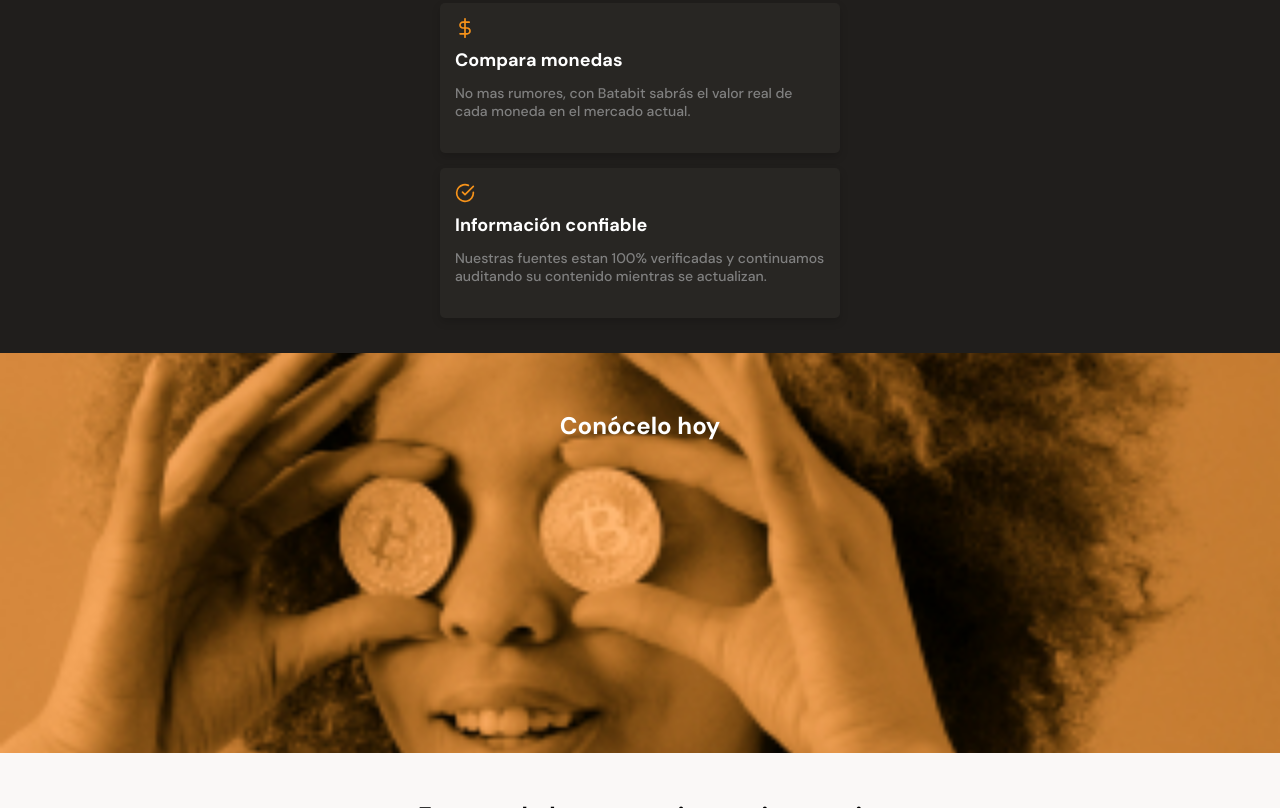
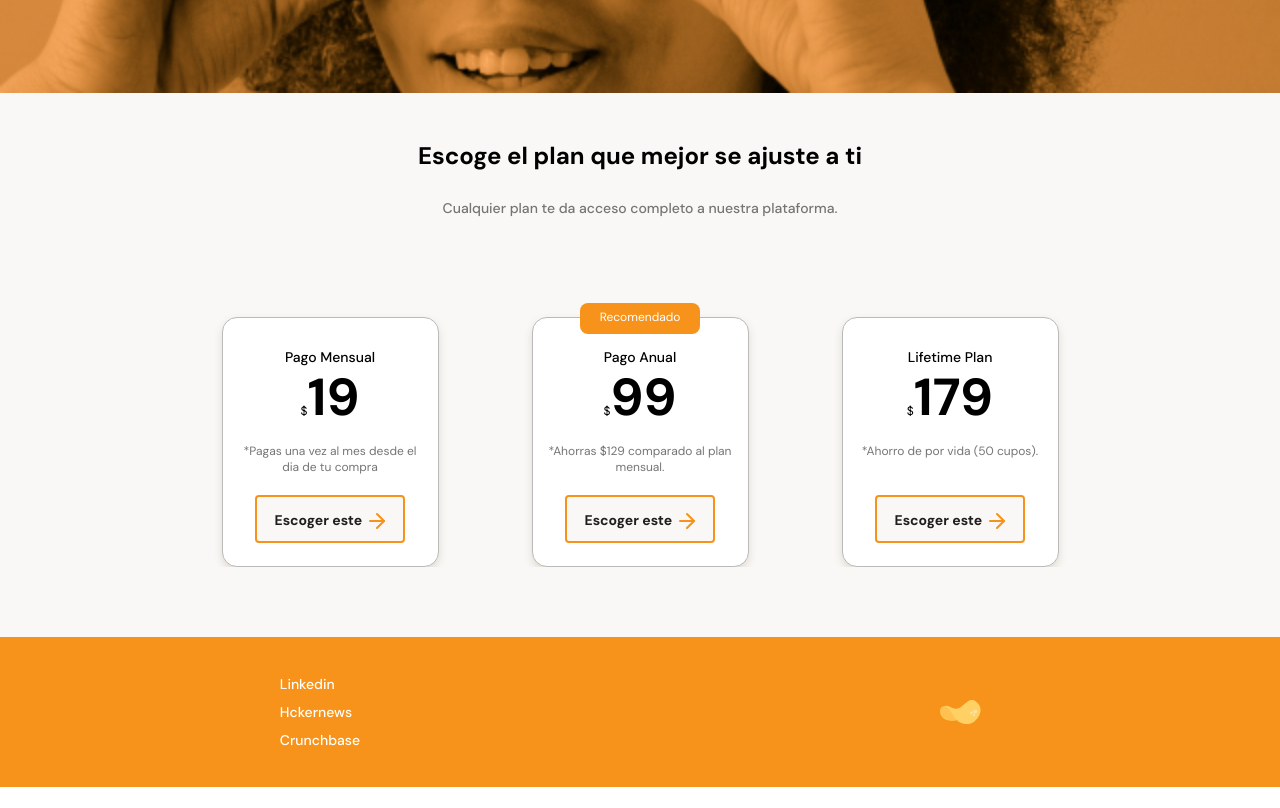
Before and after one commit to galarzadev/BataBit, a plain HTML site: page index.html in a window 1280 px wide. Shown: the part 1992-2800 px from the top of the page. After the commit the page ends 2779 px from the top, so only its background shows below. Drawn offline with Linux system fonts and the light colour scheme.

Commit message:
version final de batabit

```diff
--- /dev/null
+++ b/css/tablet.css
@@ -0,0 +1,22 @@
+.main-tables--container {
+  display: flex;
+  /* flex-wrap: wrap; */
+  width: 930px;
+  margin: 0 auto;
+}
+.product-card--container {
+  display: flex;
+  flex-wrap: wrap;
+  width: 930px;
+  margin: 0 auto;
+}
+.plans-container--slider {
+  /* justify-content: center; */
+  max-width: 930px;
+  margin: 0 auto;
+  height: auto;
+  overflow-x: auto;
+}
+.bitcoin-img-container {
+  background-image: url("../assets/imgs/bitcoinbaby2x.jpg");
+}
--- a/index.html
+++ b/index.html
@@ -9,6 +9,7 @@
 <link href="https://fonts.googleapis.com/css2?family=DM+Sans:wght@400;500;700&family=Inter:wght@300;500&display=swap"
 rel="stylesheet">
 <link rel="stylesheet" href="./style.css">
+<link rel="stylesheet" href="./css/tablet.css" media="(min-width: 930px)">
 </head>
 <body>
   <header>
@@ -29,7 +30,7 @@ rel="stylesheet">
         <h2>Visibilizamos todas las tazas de intercambio</h2>
         <p>Traemos informacion en tiempo real de las casas de cambio y las monedas mas importantes del mundo</p>
       </div>
-      <section class="main-tables-container">
+      <section class="main-tables--container">
         <div class="main-currency-table">
           <p class="currency-table--title">Monedas</p>
           <div class="currency-table--container">
@@ -122,6 +123,7 @@ rel="stylesheet">
         <p>Cualquier plan te da acceso completo a nuestra plataforma.</p>
       </div>
       <section class="plans-container--slider">
+        <div class="right-margin-spacer">
           <article class="plans-container--card">
             <div class="plan-info-container">
               <h3 class="plan-card--title">Pago Mensual</h3>
@@ -130,6 +132,8 @@ rel="stylesheet">
               <button class="plan-card--ca">Escoger este <span></span></button>
             </div>
           </article>
+        </div>
+        <div class="right-margin-spacer">
           <article class="plans-container--card">
             <p class="recomended">Recomendado</p>
             <div class="plan-info-container">
@@ -139,8 +143,9 @@ rel="stylesheet">
               <button class="plan-card--ca">Escoger este <span></span></button>
             </div>
           </article>
-        <article class="plans-container--card">
-
+        </div>
+        <div class="right-margin-spacer">
+          <article class="plans-container--card lifetime">
             <div class="plan-info-container">
               <h3 class="plan-card--title">Lifetime Plan</h3>
               <p class="plan-card--price"><span>$</span>179</p>
@@ -148,9 +153,21 @@ rel="stylesheet">
               <button class="plan-card--ca">Escoger este <span></span></button>
             </div>
           </article>
+        </div>
       </section>
     </section>
   </main>
-  <footer></footer>
+  <footer>
+    <section class="left">
+      <ul>
+        <li><a href="#">Linkedin</a></li>
+        <li><a href="#">Hckernews</a></li>
+        <li><a href="#">Crunchbase</a></li>
+      </ul>
+    </section>
+    <section class="right">
+      <img src="./assets/icons/batata.svg" alt="Logo de Batabit 2020">
+    </section>
+  </footer>
 </body>
 </html>
--- a/style.css
+++ b/style.css
@@ -480,19 +480,29 @@ main {
     overscroll-behavior-x: contain;
     scroll-snap-type: x proximity;
 }
+.plans-container--slider .right-margin-spacer {
+    width: 70%;
+    min-width: 200px;
+    padding: 0;
+    margin: 0;
+}
+
 .plans-container--card {
     position: relative;
     scroll-snap-align: center;
     width: 70%;
-    min-width: 230px;
+    min-width: 190px;
     max-width: 300px;
     height: 250px;
-    margin: 50px 30px 0;
+    /* margin: 50px 5px 0; */
+    margin: 50px auto 0;
     padding: 0 15px;
     background-color: var(--just-white);
     border-radius: 15px;
     box-shadow: 0 4px 8px rgba(89, 73, 30, 0.16) ;
+    border: var(--grey) 1px solid;
 }
+
 .recomended {
     position: absolute;
     width: 120px;
@@ -525,6 +535,8 @@ main {
 }
 .plan-card--saving {
     font-size: 1.2rem;
+    line-height: 1.6rem;
+    min-height: 3.2rem;
     color: #757575;
 }
 .plan-card--ca {
@@ -548,3 +560,28 @@ main {
     background-image: url(./assets/icons/arrow-right1.svg);
     vertical-align: text-bottom;
 }
+footer {
+    display: flex;
+    width: 100%;
+    height: 150px;
+    background-color: var(--bitcoin-orange);
+}
+footer section {
+    display: flex;
+    width: 50%;
+    justify-content: center;
+    align-items: center;
+}
+footer .left ul {
+    font-size: 1.4rem;
+    font-weight: 500;
+    line-height: 1.8rem;
+    list-style: none;
+}
+.left li {
+    margin: 10px 0;
+}
+.left a {
+    text-decoration: none;
+    color: var(--just-white);
+}
```
Also changed, not shown: assets/imgs/bitcoinbaby2x.jpg (added). Lines whose indentation alone changed are shown as unchanged.
